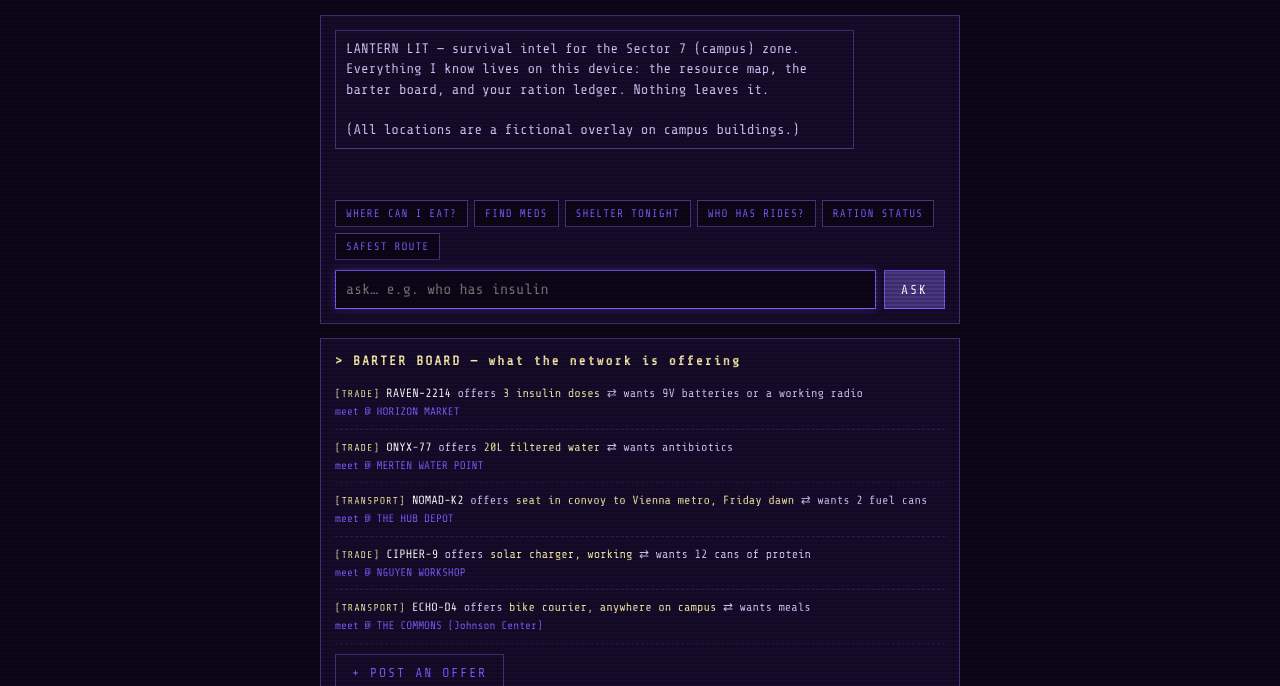
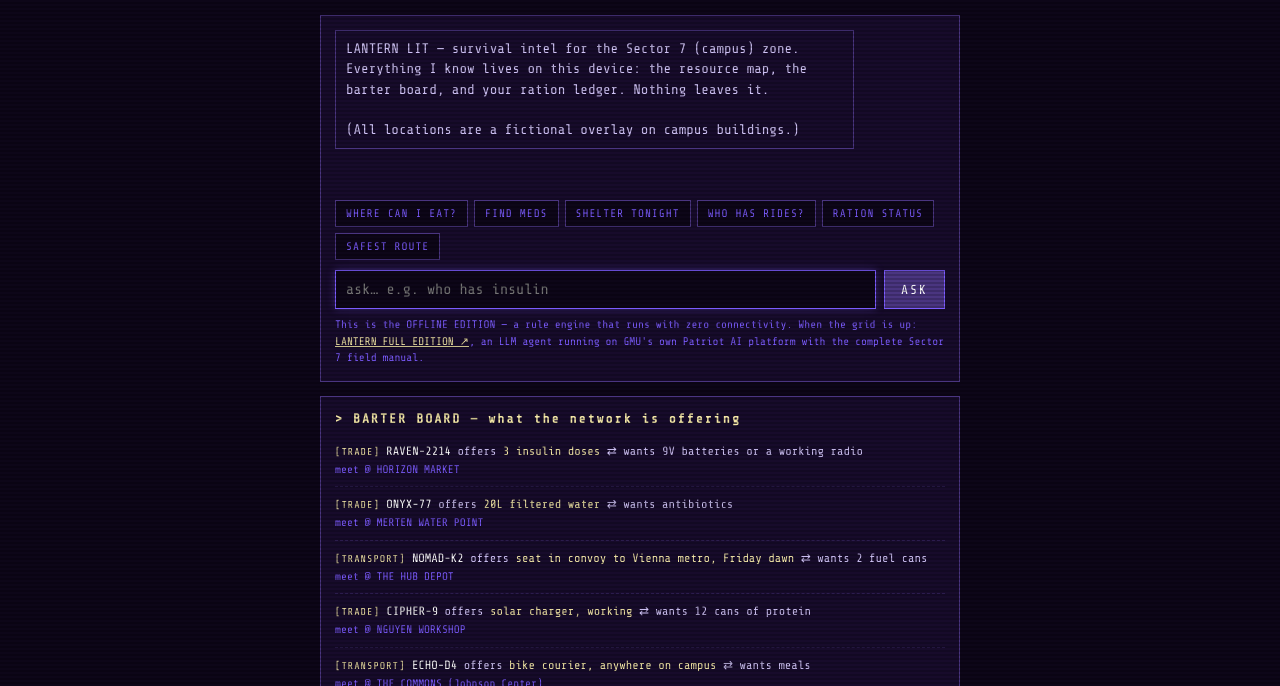
Before and after one commit to useeph/undernet, a plain HTML site: page index.html in a window 1280 px wide. Both pictures are taken after a click on the button "✦ LANTERN". Shown: the part 114-800 px from the top of the page. Drawn offline with nearby package versions, Linux system fonts and the light colour scheme.

Commit message:
Link LANTERN full edition (GMU Patriot AI agent); add Sector 7 field manual
Co-Authored-By: Claude Fable 5 <noreply@anthropic.com>
Claude-Session: https://claude.ai/code/session_012DW5XucUXD7XyxuVCn7ZGo

```diff
--- a/index.html
+++ b/index.html
@@ -513,6 +513,9 @@
         <input type="text" id="pa-input" placeholder="ask… e.g. who has insulin" autocomplete="off" style="flex:1;width:auto">
         <button id="pa-send" style="width:auto;margin:0">ASK</button>
       </div>
+      <div class="hint" style="margin-top:8px">This is the OFFLINE EDITION — a rule engine that runs with zero connectivity.
+        When the grid is up: <a href="https://patriotai.gmu.edu/chat/d5aeee8a-c7ac-4e38-90d0-e46ae00e98bb" target="_blank" rel="noopener" style="color:var(--accent)">LANTERN FULL EDITION ↗</a>,
+        an LLM agent running on GMU's own Patriot AI platform with the complete Sector 7 field manual.</div>
     </div>
 
     <div class="box">
```
Also changed, not shown: 2 other files.
